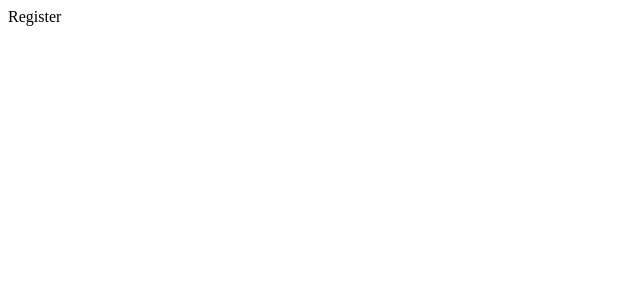
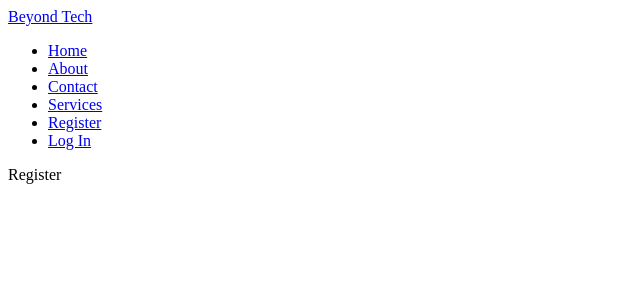
Before and after one commit to Deepak-647/MERN-PRACTICE, a React (Vite) app in the folder client/: page /register in a window 1280 px wide. Shown: the top 300 px of the page, without its empty margins (0-640 px from the left). Built offline with nearby package versions, Linux system fonts and the light colour scheme.

Commit message:
Building Navbar with React

```diff
--- a/client/src/App.jsx
+++ b/client/src/App.jsx
@@ -5,11 +5,13 @@ import Contact from "./pages/Contact";
 import Services from "./pages/Services";
 import Register from "./pages/Register";
 import Login from "./pages/Login";
+import Navbar from "./compnents/Navbar";
 
 function App() {
   return (
     <>
       <BrowserRouter>
+      <Navbar/>
         <Routes>
           <Route path="/" element={<Home />} />
           <Route path="/about" element={<About />} />
--- /dev/null
+++ b/client/src/compnents/Navbar.jsx
@@ -0,0 +1,27 @@
+import { Link } from "react-router-dom"
+
+const Navbar = () => {
+  return (
+    <div>
+        <header>
+            <div className="container">
+                <div className="logo-brand">
+                    <Link to="/">Beyond Tech</Link>
+                </div>
+                <nav>
+                    <ul>
+                        <li><Link to="/">Home</Link></li>
+                        <li><Link to="/about">About</Link></li>
+                        <li><Link to="/contact">Contact</Link></li>
+                        <li><Link to="/services">Services</Link></li>
+                        <li><Link to="/register">Register</Link></li>
+                        <li><Link to="/login">Log In</Link></li>
+                    </ul>
+                </nav>
+            </div>
+        </header>
+    </div>
+  )
+}
+
+export default Navbar
```
